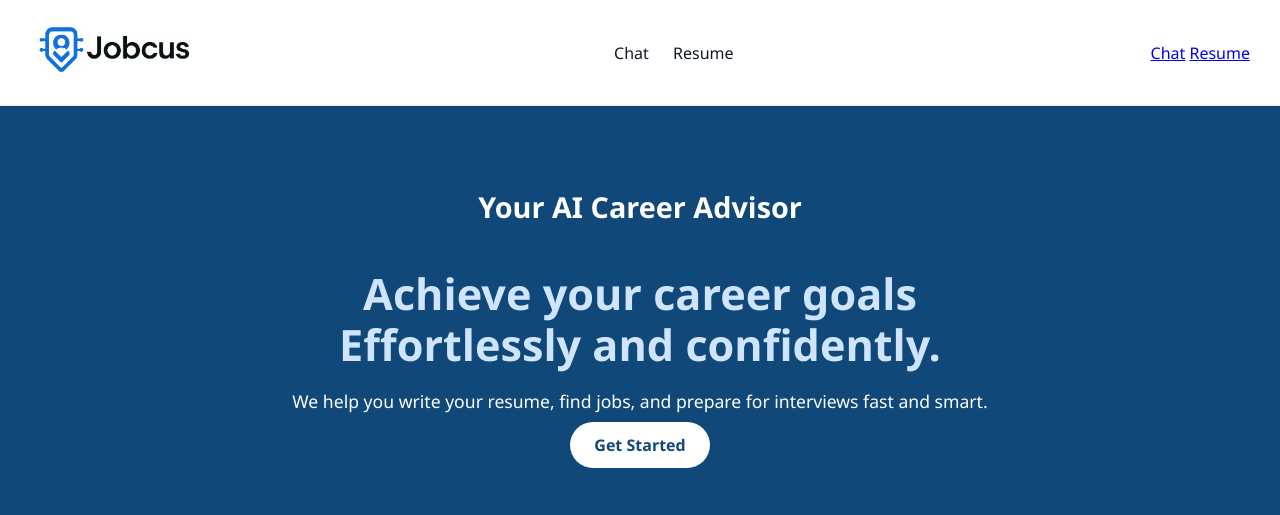
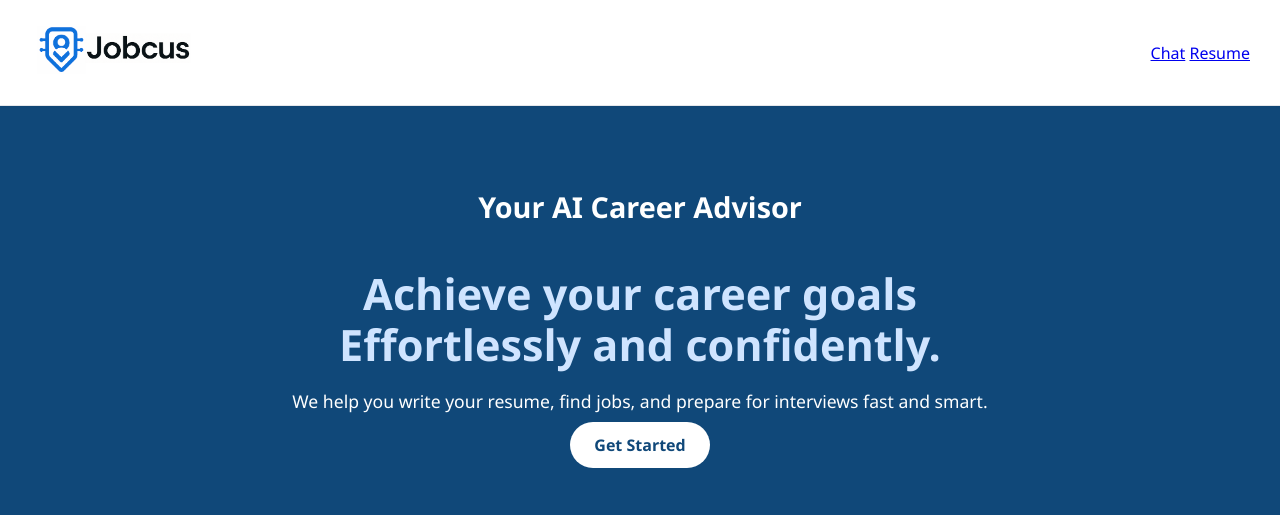
Before and after one commit to CareerAdvisor/Jobcus, a Flask app: page / in a window 1280 px wide. Shown: the top 515 px of the page. Run offline with Flask 3, Linux system fonts and the light colour scheme.

Commit message:
Update base.html

```diff
--- a/templates/base.html
+++ b/templates/base.html
@@ -15,22 +15,20 @@
     <div class="logo">
       <a href="/"><img src="/static/jobcus-logo.png" alt="Jobcus"></a>
     </div>
-    <nav>
-      <a href="/chat" style="margin-right: 20px; color: #111827; text-decoration: none;">Chat</a>
-      <a href="#resume" style="color: #111827; text-decoration: none;">Resume</a>
+
+    <nav class="desktop-nav">
+      <a href="/chat">Chat</a>
+      <a href="#resume">Resume</a>
     </nav>
 
+    <!-- Hamburger icon (mobile only) -->
     <div class="hamburger" onclick="toggleMobileMenu()">
       <div></div>
       <div></div>
       <div></div>
     </div>
 
-    <nav class="desktop-nav">
-      <a href="/chat">Chat</a>
-      <a href="#resume">Resume</a>
-    </nav>
-
+    <!-- Mobile menu -->
     <div class="mobile-nav" id="mobileMenu">
       <a href="/chat">Chat</a>
       <a href="#resume">Resume</a>
```
